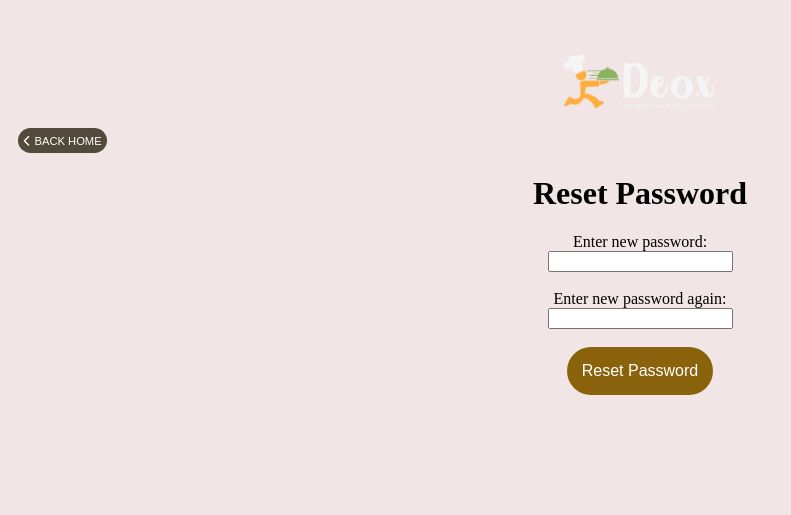
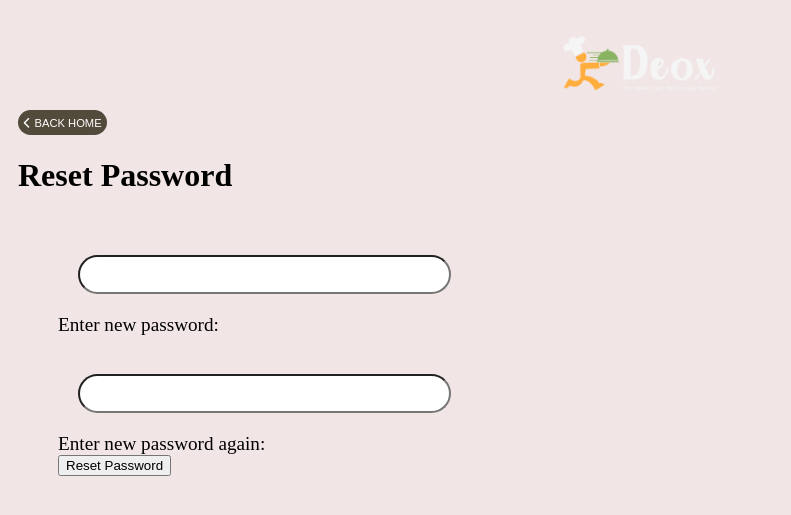
Before and after one commit to Thomas-m-waka/food_ordering_system, a Django app: page /members/reset_password in a window 1280 px wide. Shown: the top 515 px of the page, without its empty margins (0-791 px from the left). Run offline with Django 4.2, Linux system fonts and the light colour scheme.

Commit message:
Update reset_password.html

```diff
--- a/members/templates/authenticate/reset_password.html
+++ b/members/templates/authenticate/reset_password.html
@@ -2,26 +2,42 @@
 {%load static%}
 
 {%block content%}
-<br>
-    <img src="{% static 'images/White_Deox_Logo@4x.png'%}" class="logo">
+<div class="dd">
+    <img src="{% static 'images/White_Deox_Logo@4x.png'%}"  class="logo">
+   </div>
     <button class="back-btn">
         <a href="{% url 'index'%}"><i class="fa-solid fa-chevron-left "></i>
             BACK HOME
         </a>
     </button>
-<center>
-    <div class="verification">
+
+    <div class="container-wrapper">
+        <div class="container">
         <!--update password form-->
         <h1>Reset Password</h1>
-        <form action="{% url 'reset-password' %}" method="post">
+        {% if messages %}
+        <ul class="mess">
+            {% for message in messages %}
+                <li>{{ message }}</li>
+            {% endfor %}
+        </ul>
+    {% endif %}
+        <form action="{% url 'reset-password' %}" method="post" class="myform">
             {% csrf_token %}
             <input type="hidden" name="username" value="{{ username }}">
-            <label for="new_password1">Enter new password:</label><br>
-            <input type="password" id="new_password1" name="new_password1"><br><br>
-            <label for="new_password2">Enter new password again:</label><br>
-            <input type="password" id="new_password2" name="new_password2"><br><br>
-            <button type="submit" class="my-button">Reset Password</button>
+            <div class="form_class">
+                <input type="password" id="new_password1" name="new_password1">
+                <label for="new_password1">Enter new password:</label><br>
+            </div>
+
+            <div class="form_class">
+             <input type="password" id="new_password2" name="new_password2">
+             <label for="new_password2">Enter new password again:</label>
+            </div>
+
+            <button type="submit">Reset Password</button>
         </form>
     </div>
-</center>
+</div>
+
 {%endblock%}
```
